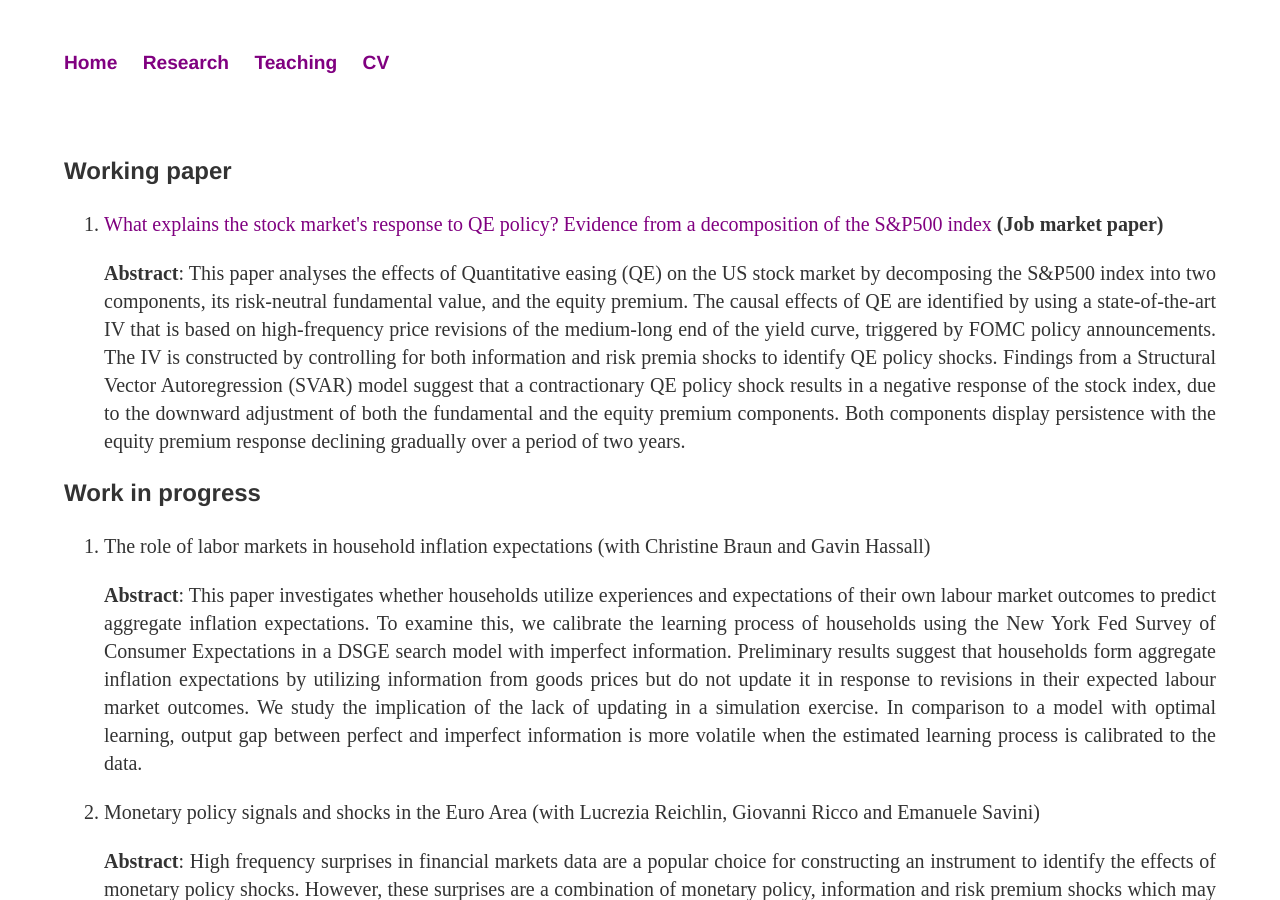
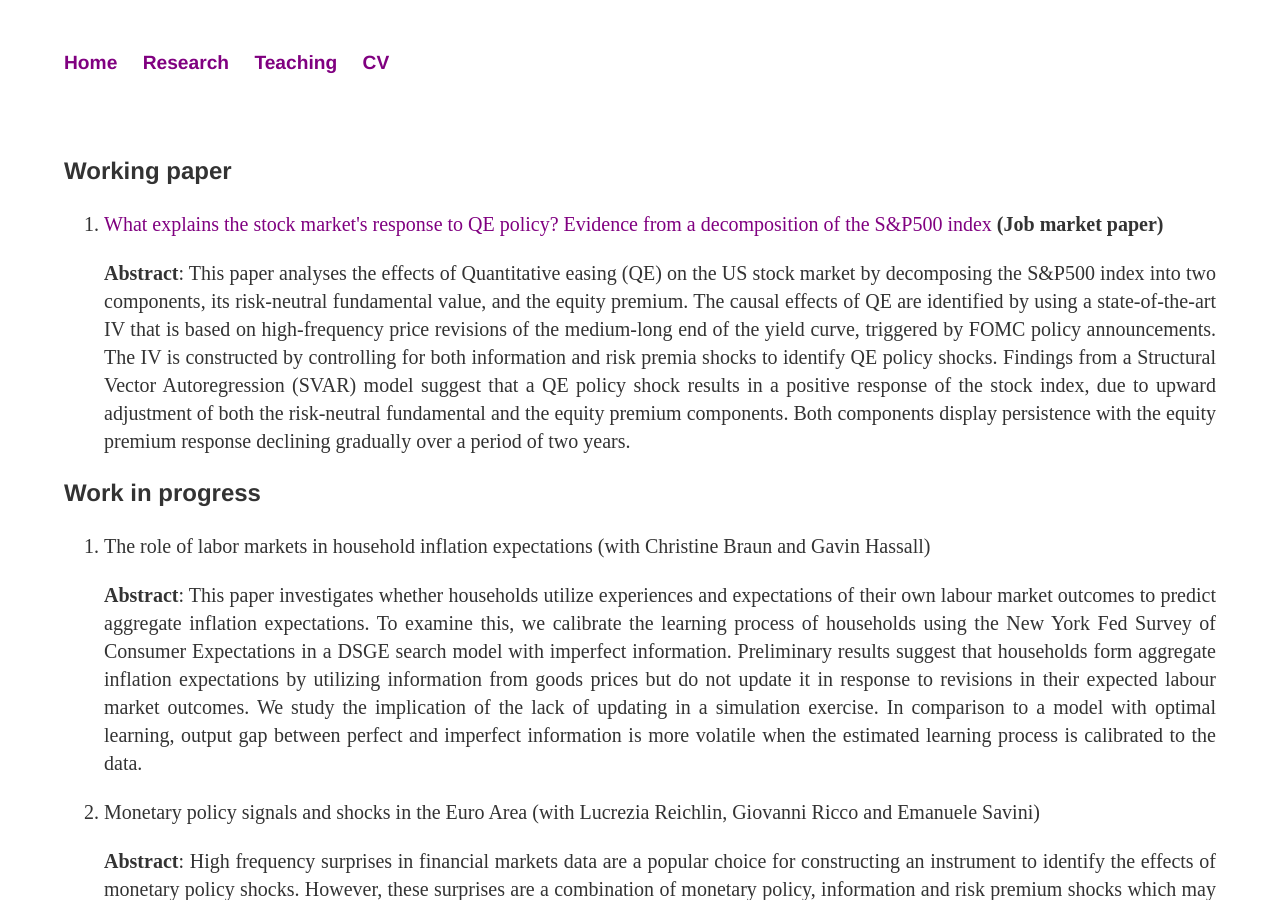
Before and after one commit to anshumaan-tuteja/anshumaan-tuteja.github.io, a Jekyll site: the page built from _pages/research.html, in a window 1280 px wide and 900 px high. Built offline with Jekyll 4.4.1, drawn with Linux system fonts in a browser that asks for light colours.

Commit message:
Update JMP abstract

```diff
--- a/_pages/research.html
+++ b/_pages/research.html
@@ -10,7 +10,7 @@ title: Research page
     <p align="justify"; style="font-size:1em"><b>Abstract</b>: This paper analyses the effects of Quantitative easing (QE) on the US stock market by decomposing the S&P500 index into two components, its risk-neutral fundamental value, and the equity premium.
       The causal effects of QE are identified by using a state-of-the-art IV that is based on high-frequency price revisions of the medium-long end of the yield curve, triggered by FOMC policy announcements.
       The IV is constructed by controlling for both information and risk premia shocks to identify QE policy shocks.
-      Findings from a Structural Vector Autoregression (SVAR) model suggest that a contractionary QE policy shock results in a negative response of the stock index, due to the downward adjustment of both the fundamental and the equity premium components.
+      Findings from a Structural Vector Autoregression (SVAR) model suggest that a QE policy shock results in a positive response of the stock index, due to upward adjustment of both the risk-neutral fundamental and the equity premium components.
       Both components display persistence with the equity premium response declining gradually over a period of two years. </p>
   </ol>
     <h3>Work in progress</h3>
```
